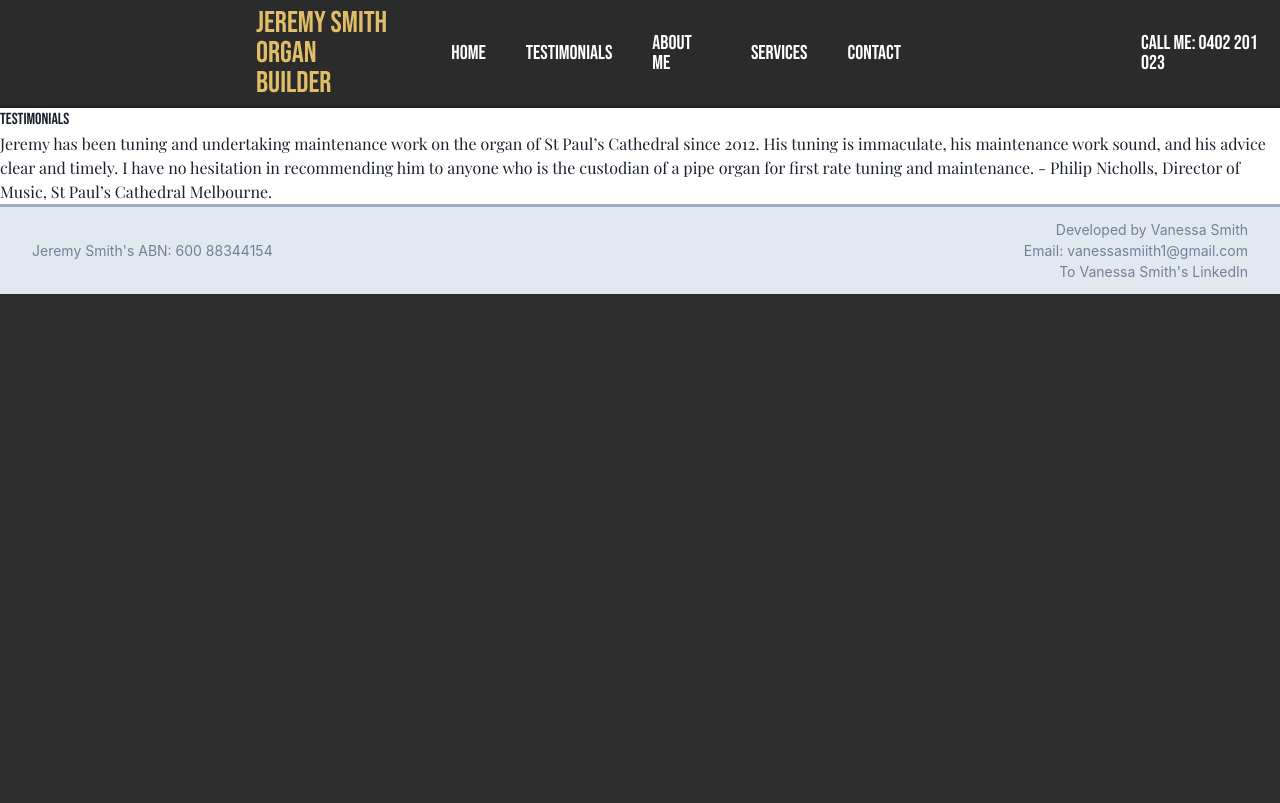
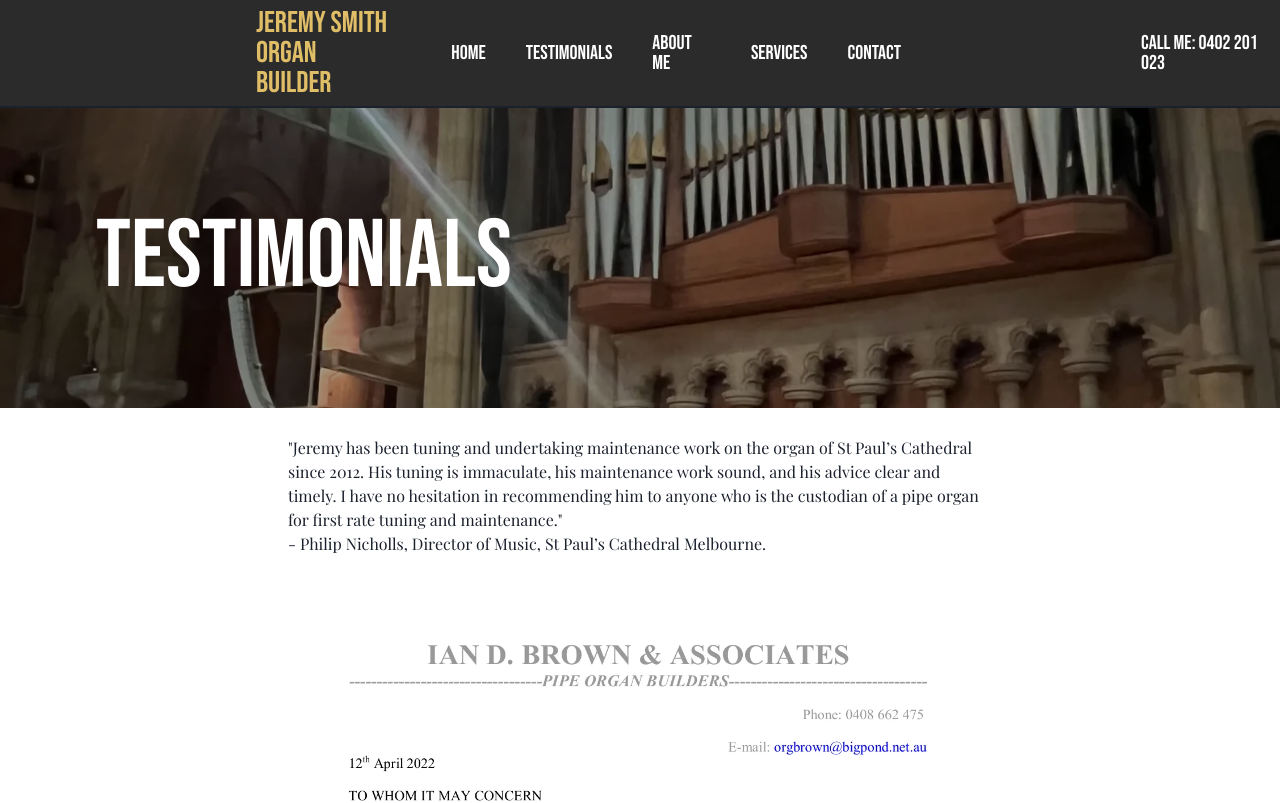
Before and after one commit to vansmith1/organ-building-information-website, a Next.js app in the folder my-app/: page /testimonials in a window 1280 px wide. Shown: the top 803 px of the page. Built offline with nearby package versions, Linux system fonts and the light colour scheme.

Commit message:
Added testimonials to testimonial page.

```diff
--- a/my-app/src/pages/testimonials.tsx
+++ b/my-app/src/pages/testimonials.tsx
@@ -1,4 +1,4 @@
-import { Text } from "@chakra-ui/react";
+import { Box, Flex, Image, Text } from "@chakra-ui/react";
 import Footer from "@/components/footer";
 import Navbar from "@/components/navbar";
 import { bebas, playfair } from "@/fonts";
@@ -7,17 +7,33 @@ export default function Testimonials() {
 	return (
 				<>
 					<Navbar/>
-			<Text className={bebas.className}>
-				TESTIMONIALS
+					<Box
+						h="300px"
+						bgImage="url(/images/homepage.webp)"
+						bgSize="cover"
+						bgPosition="center"
+						bgAttachment="fixed"
+						position="relative"
+					>
+						<Flex position="absolute" inset="0" bg="blackAlpha.500" align="center" px={{ base: 6, md: 24 }}>
+							<Text className={bebas.className} color="white" fontSize={{ base: "5xl", md: "8xl" }} lineHeight="1">
+								Testimonials
 							</Text>
+						</Flex>
+					</Box>
+					<Box maxW="800px" minH="calc(100vh - 380px)" mx="auto" px={{ base: 6, md: 12 }} pb={10} pt={7}>
 						<Text className={playfair.className}>
-				Jeremy has been tuning and undertaking maintenance work on the organ
+							"Jeremy has been tuning and undertaking maintenance work on the organ
 							of St Paul’s Cathedral since 2012. His tuning is immaculate, his
 							maintenance work sound, and his advice clear and timely. I have no
 							hesitation in recommending him to anyone who is the custodian of a
-				pipe organ for first rate tuning and maintenance.
+							pipe organ for first rate tuning and maintenance."
+						</Text>
+						<Text className={playfair.className}>
 							- Philip Nicholls, Director of Music, St Paul’s Cathedral Melbourne.
 						</Text>
+						<Image src="/images/testimonial-ian.webp" pt={10} alt="Testimonial" w="100%" />
+					</Box>
 					<Footer/>
 				</>
 			)
```
Also changed, not shown: my-app/public/images/testimonial-ian.webp (added), my-app/public/images/testimonials.webp (deleted). Lines whose indentation alone changed are shown as unchanged.
